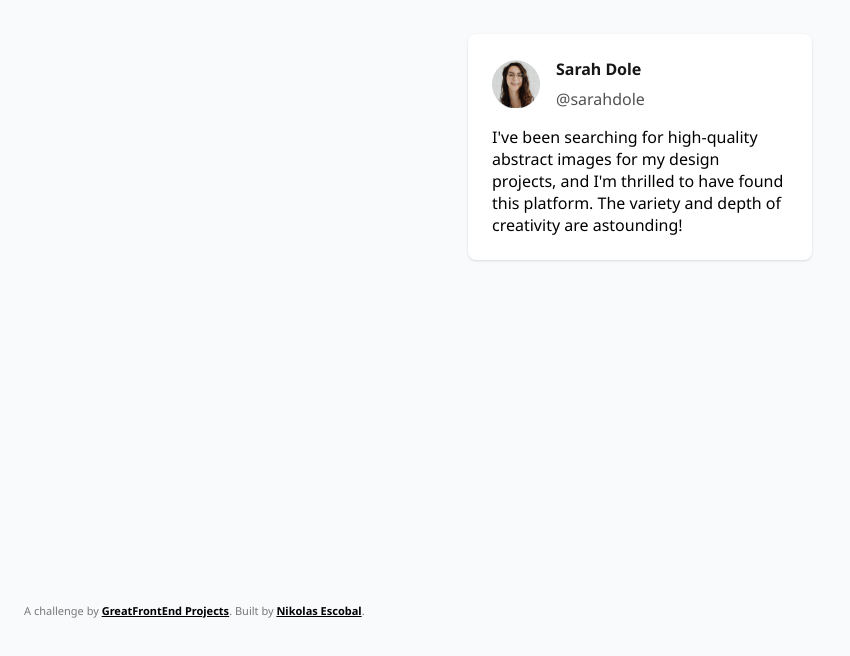
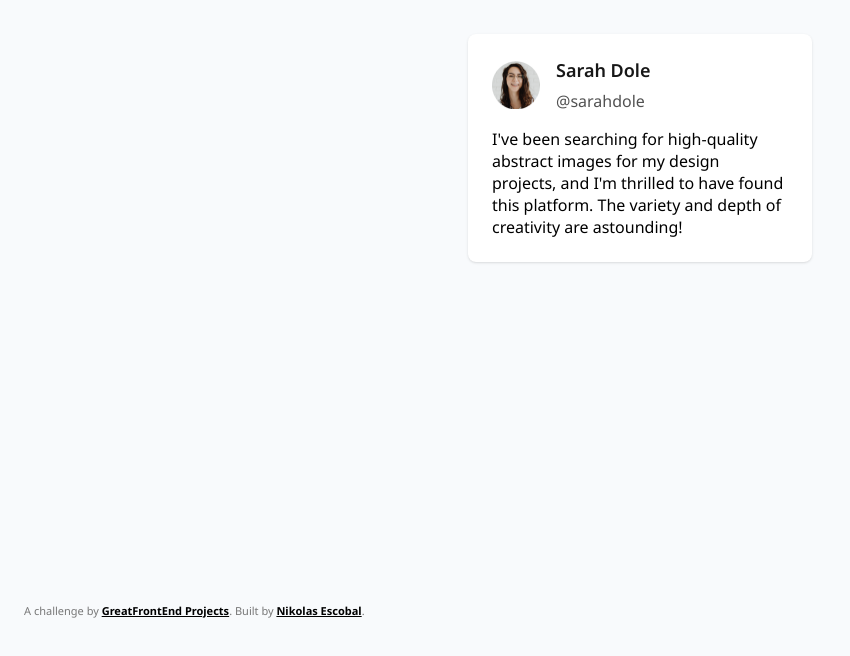
Before and after one commit to nikoescobal/gfe-testimonial-card, a website built with Vite: page index.html in a window 1280 px wide. Shown: the part 158-814 px from the top of the page, without its empty margins (0-850 px from the left). Built offline with nearby package versions, Linux system fonts and the light colour scheme.

Commit message:
Improve heading styling

```diff
--- a/style.css
+++ b/style.css
@@ -54,7 +54,8 @@ img {
 
   :first-child {
     color: #171717;
-    font-weight: bold;
+    font-weight: 600;
+    font-size: 1.125rem;
   }
 
   :last-child {
```
